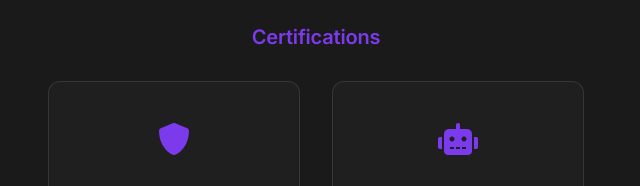
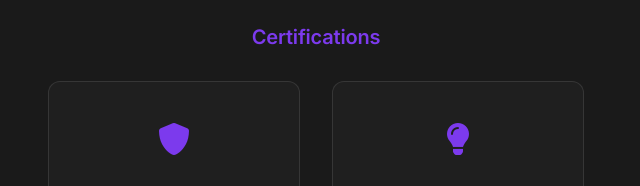
Before and after one commit to JohanThomas16/portfolio, a plain HTML site: page index.html in a window 1280 px wide. Shown: the part 5620-5806 px from the top of the page, 640-1280 px from the left. Drawn offline with Linux system fonts and the light colour scheme.

Commit message:
Update index.html

```diff
--- a/index.html
+++ b/index.html
@@ -606,7 +606,7 @@ Frontend Engineer & UI/UX Designer skilled in creating intuitive user experience
                         </a>
                         <a href="https://drive.google.com/file/d/1oL_PJ57UUTb9pCcp2ximDmBn5VL1IT10/view" target="_blank" class="cert-card">
                             <div class="cert-icon">
-                                <i class="fas fa-robot"></i>
+                                <i class="fas fa-lightbulb"></i>
                             </div>
                             <h4>Career Essentials in Generative AI</h4>
                             <p>Microsoft and LinkedIn</p>
```
